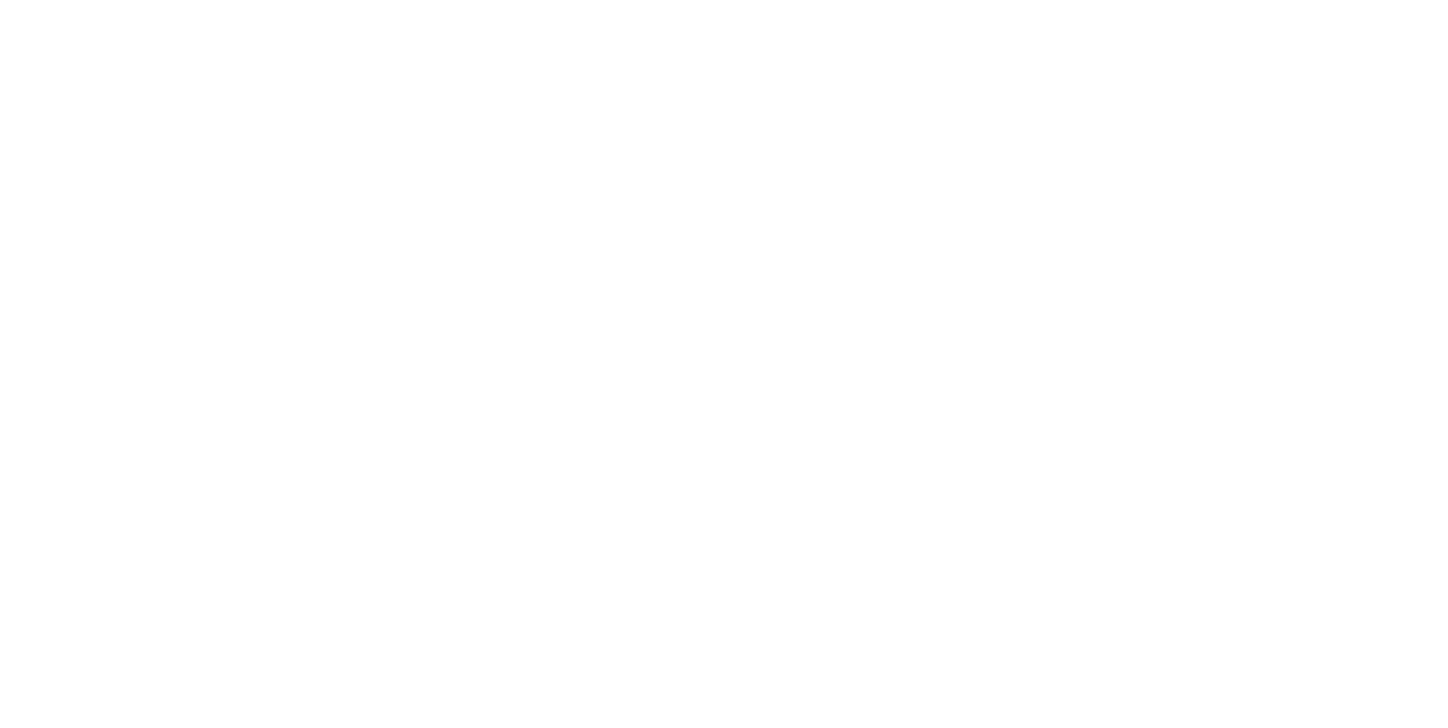
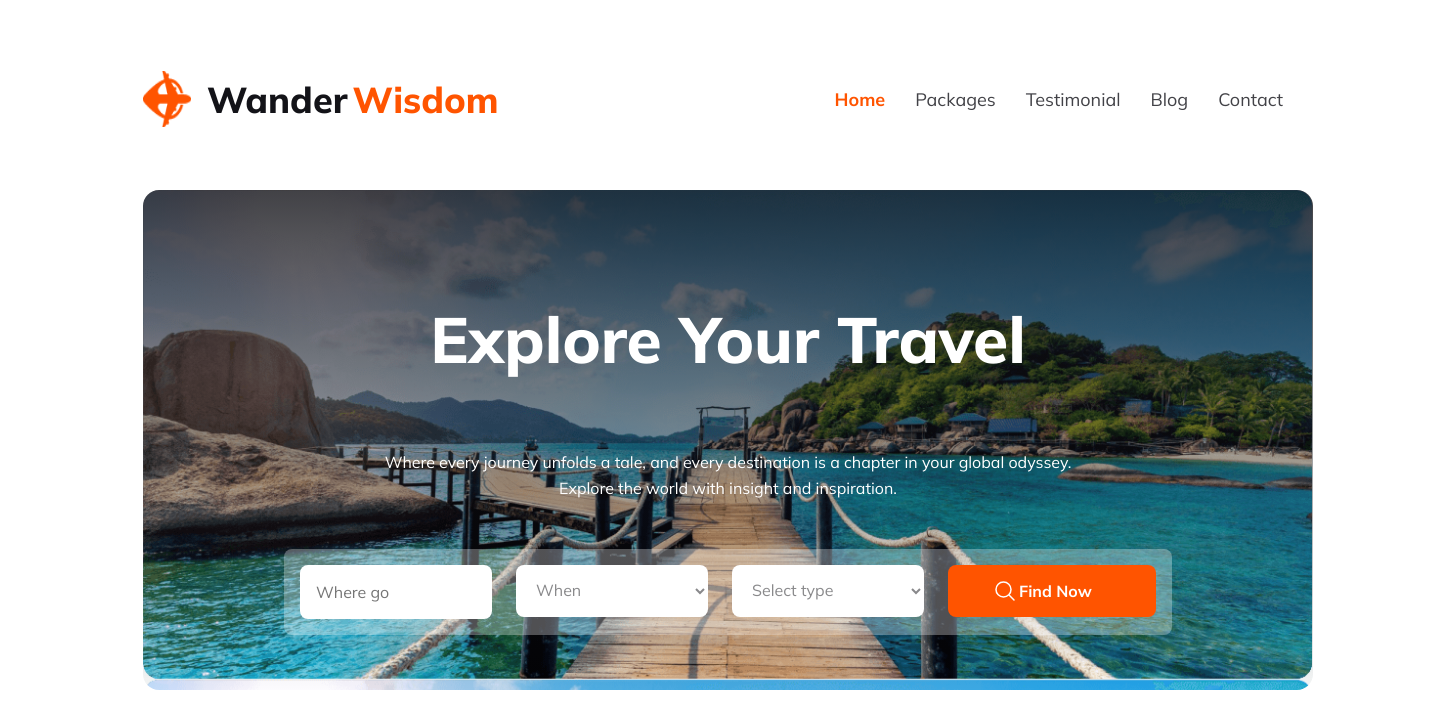
Before and after one commit to Hadron80/Hadi-wondering, a plain HTML site: page index.html in a window 1280 px wide. Shown: the whole page, 1448 px wide, since content can reach past the window. Drawn offline with Linux system fonts and the light colour scheme.

Commit message:
first section completed

```diff
--- a/index.html
+++ b/index.html
@@ -3,11 +3,47 @@
 <head>
     <meta charset="UTF-8">
     <meta name="viewport" content="width=device-width, initial-scale=1.0">
-    <title>Hadi-wondering</title>
+    <title>Wander-Wisdom</title>
     <link rel="stylesheet" href="styles/travel.css">
 </head>
 <body>
-    <header>
+    <header class="header">
+        <nav class="nav">
+            <div class="header-icon">
+                <img class="header-img" src="Images/Group 40071 (2).png" alt="">
+                <h3 class="header-name"><span class="wander">Wander</span> <span class="wisdom">Wisdom</span></h3>
+            </div>
+            <div class="header-nav">
+                <ul class="list-header">
+                    <li><a class="l1" href="">Home</a></li>
+                    <li><a class="l2" href="">Packages</a></li>
+                    <li><a class="l2" href="">Testimonial</a></li>
+                    <li><a class="l2" href="">Blog</a></li>
+                    <li><a class="l2" href="">Contact</a></li>
+                </ul>
+            </div>
+        </nav>
+        <div class="banner-container">
+            <h2 class="banner-title">Explore Your Travel</h2>
+            <p class="banner-text">Where every journey unfolds a tale, and every destination is a chapter in your global odyssey. <br>Explore the world with insight and inspiration.</p>
+            <div class="banner-inputs">
+                <input class="box-1" type="text" placeholder="Where go">
+                <select class="box-2" name="" id="">
+                    <option value="When">When</option>
+                </select>
+                <select class="box-2" name="" id="">
+                    <option value="Select Type">Select type</option>
+                </select>
+                <div class="box-3">
+                    <svg xmlns="http://www.w3.org/2000/svg" width="24" height="24" viewBox="0 0 24 24" fill="none">
+                        <path d="M21 21L15.803 15.803M15.803 15.803C17.2096 14.3965 17.9998 12.4887 17.9998 10.4995C17.9998 8.51035 17.2096 6.60262 15.803 5.19605C14.3964 3.78947 12.4887 2.99927 10.4995 2.99927C8.51031 2.99927 6.60258 3.78947 5.196 5.19605C3.78943 6.60262 2.99922 8.51035 2.99922 10.4995C2.99922 12.4887 3.78943 14.3965 5.196 15.803C6.60258 17.2096 8.51031 17.9998 10.4995 17.9998C12.4887 17.9998 14.3964 17.2096 15.803 15.803Z" stroke="white" stroke-width="1.5" stroke-linecap="round" stroke-linejoin="round"/>
+                      </svg>
+                    <input type="search" value="Find Now">
+                </div>
+
+
+            </div>
+        </div>
 
     </header>
     <main>
--- a/styles/travel.css
+++ b/styles/travel.css
@@ -0,0 +1,196 @@
+/*Shared Styles /*
+
+/*Mulish */
+@import url('https://fonts.googleapis.com/css2?family=Mulish:wght@300;400;600;700;800;900;1000&display=swap');
+
+* {
+    font-family: 'Mulish', sans-serif;
+}
+
+
+/*Header Section*/
+.header {
+    padding: 50px 135px;
+    background: #FFF;
+    width: 1170px;
+}
+
+.nav {
+    display: flex;
+    justify-content: space-between;
+    align-items: center;
+}
+
+.header-icon {
+    display: flex;
+    align-items: center;
+}
+
+.list-header {
+    display: flex;
+    list-style: none;
+
+
+}
+
+.list-header>li {
+    margin-right: 30px;
+
+}
+
+.header-img {
+    width: 48px;
+    height: 56.008px;
+    flex-shrink: 0;
+}
+
+.header-name {
+    padding-left: 16px;
+}
+
+.wander {
+    color: #131318;
+    font-family: Mulish;
+    font-size: 2.25rem;
+    font-style: normal;
+    font-weight: 800;
+    line-height: normal;
+}
+
+.wisdom {
+    color: #FF5400;
+    font-family: Mulish;
+    font-size: 2.25rem;
+    font-style: normal;
+    font-weight: 800;
+    line-height: normal;
+}
+
+.l1 {
+    color: #FF5400;
+    text-align: center;
+    font-family: Mulish;
+    font-size: 1.125rem;
+    font-style: normal;
+    font-weight: 700;
+    line-height: normal;
+}
+
+.l2 {
+    color: var(--Dark-02, #424247);
+    text-align: center;
+    font-family: Mulish;
+    font-size: 1.125rem;
+    font-style: normal;
+    font-weight: 400;
+    line-height: normal;
+}
+
+.l1,
+.l2 {
+    text-decoration: none;
+}
+
+/*banner*/
+.banner-container {
+    width: 1170px;
+    height: 500px;
+    flex-shrink: 0;
+    margin-top: 50px;
+    border-radius: 16px;
+    background: linear-gradient(180deg, rgba(19, 19, 24, 0.80) 0%, rgba(19, 19, 24, 0.00) 100%), url(../Images/Group\ 13\ \(1\)\ \(1\).png);
+    background-size: 100%;
+    display: flex;
+    flex-direction: column;
+    align-items: center;
+    justify-content: center;
+}
+
+.banner-title {
+    text-align: center;
+    color: #FFF;
+    font-family: Mulish;
+    font-size: 4rem;
+    font-style: normal;
+    font-weight: 800;
+    line-height: normal;
+}
+
+.banner-text {
+    color: #FFF;
+    text-align: center;
+    font-family: Mulish;
+    font-size: 1rem;
+    font-style: normal;
+    font-weight: 400;
+    line-height: 1.625rem;
+    margin-bottom: 48px;
+    /* 162.5% */
+}
+
+.banner-inputs {
+    display: inline-flex;
+    padding: 16px;
+    align-items: flex-start;
+    gap: 24px;
+    background: rgba(255, 255, 255, 0.30);
+    display: flex;
+    justify-content: space-around;
+    border-radius: 8px;
+    border: 0;
+}
+
+.box-1 {
+    width: 174px;
+    height: 52px;
+    flex-shrink: 0;
+    border-radius: 8px;
+    background: #FFF;
+    color: rgba(19, 19, 24, 0.50);
+    font-family: Mulish;
+    font-size: 1rem;
+    font-style: normal;
+    font-weight: 400;
+    line-height: normal;
+    padding-left: 16px;
+    border: 0;
+}
+.box-2 {
+    width: 192px;
+    height: 52px;
+    flex-shrink: 0;
+    border-radius: 8px;
+    background: #FFF;
+    color: rgba(19, 19, 24, 0.50);
+    font-family: Mulish;
+    font-size: 1rem;
+    font-style: normal;
+    font-weight: 400;
+    line-height: normal;
+    padding-left: 16px;
+    border: 0;
+}
+.box-3 {
+    width: 192px;
+    height: 52px;
+    flex-shrink: 0;
+    border-radius: 8px;
+    background: #FF5400;
+    line-height: normal;
+    padding-left: 16px;
+    border: 0;
+    display: flex;
+    justify-content: center;
+    align-items: center;
+}
+.box-3>input{
+    font-family: Mulish;
+    color: rgba(19, 19, 24, 0.50);
+    font-size: 1rem;
+    width: 110px;
+    border: 0;
+    background: #FF5400;
+    color: #FFF;
+    font-weight: 700;
+
+}
```
